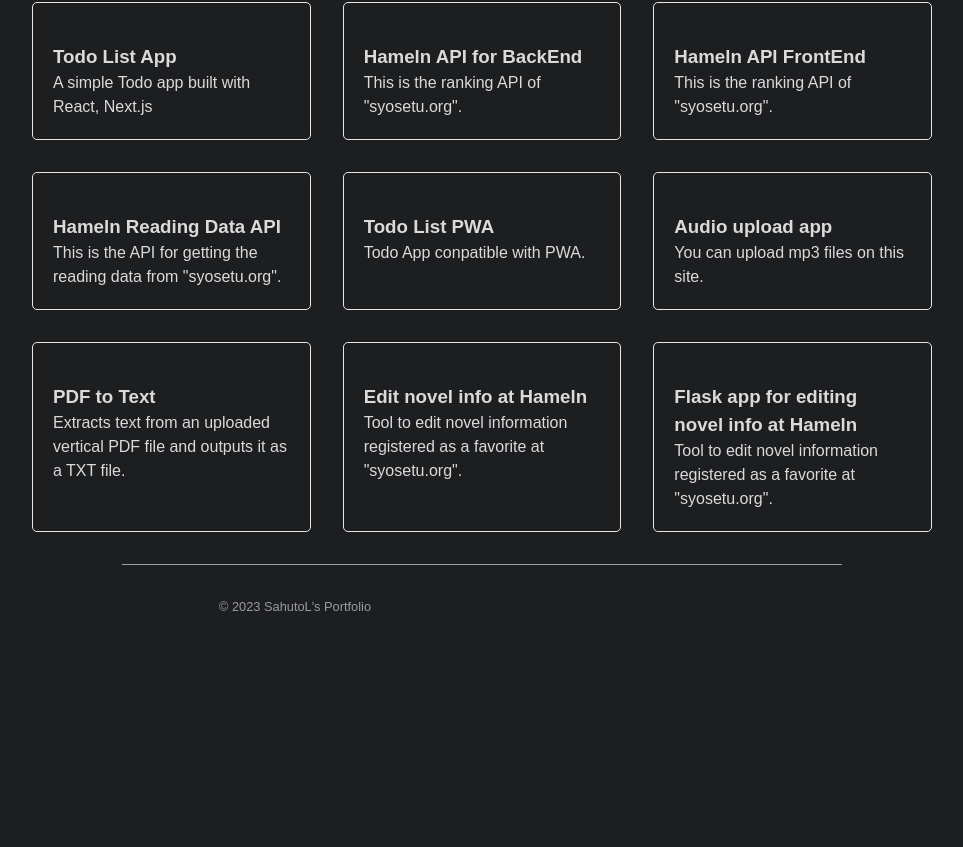
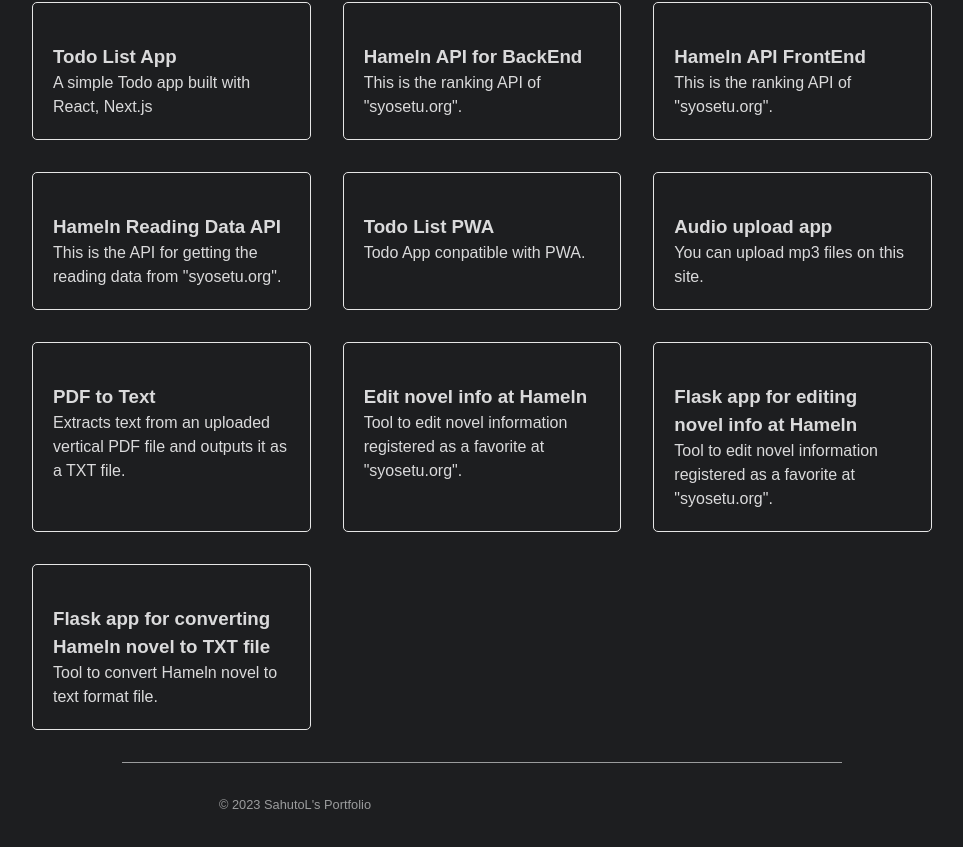
Before and after one commit to SahutoL/portfolio, a Next.js app: page / in a window 1280 px wide. Shown: the part 438-1285 px from the top of the page, without its empty margins (158-1121 px from the left). Before the commit the page ends 1087 px from the top, so only its background shows below. Built offline with nearby package versions, Linux system fonts and the light colour scheme.

Commit message:
updated data.js
https://flask-novel-to-txt.onrender.com/ を追加

```diff
--- a/src/components/data.js
+++ b/src/components/data.js
@@ -81,4 +81,12 @@
         gitHubLink: 'https://github.com/SahutoL/flask-edit-hameln-novel',
         siteUrl: 'https://github.com/SahutoL/flask-edit-hameln-novel'
     },
+    {
+        id: 10,
+        title: 'Flask app for converting Hameln novel to TXT file',
+        description:
+          'Tool to convert Hameln novel to text format file.',
+        gitHubLink: 'https://github.com/SahutoL/flask-novel-to-txt',
+        siteUrl: 'https://flask-novel-to-txt.onrender.com/'
+    },
   ];
```
